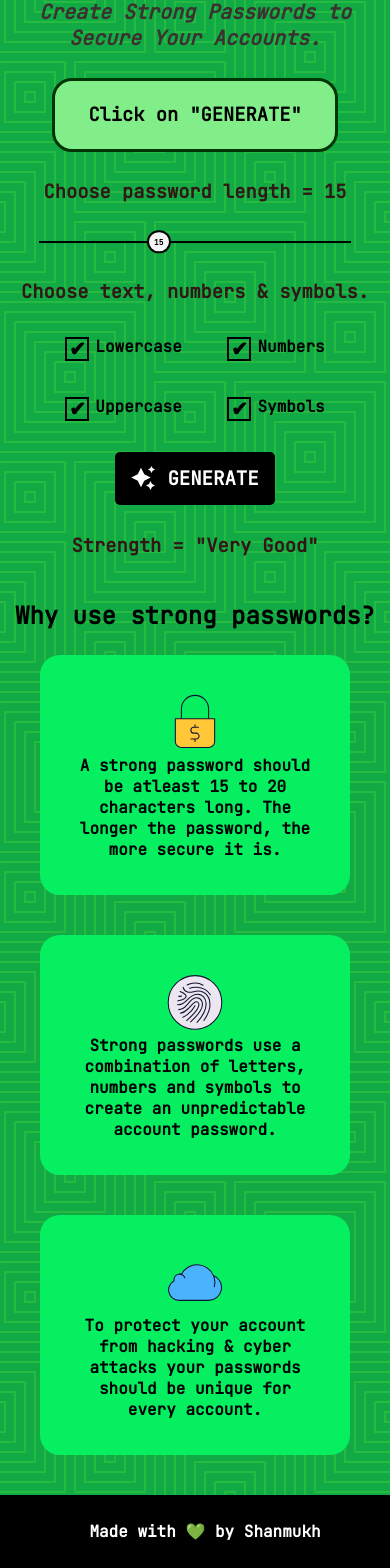
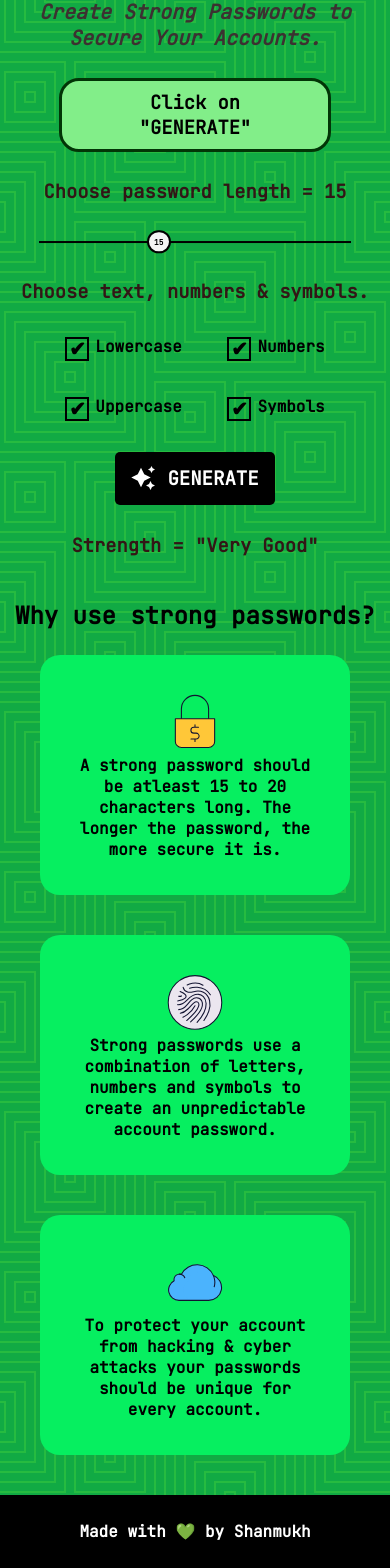
Before and after one commit to Shanmukh025/PassGen, a React (Vite) app: page / in a window 390 px wide. Shown: the part 245-1813 px from the top of the page. Built offline with nearby package versions, Linux system fonts and the light colour scheme.

Commit message:
Fixed navbar

```diff
--- a/src/App.css
+++ b/src/App.css
@@ -44,13 +44,16 @@ nav {
 }
 
 footer {
-  width: 100%;
+  max-width: 100%;
   background-color: black;
   color: #fff;
   padding: 10px;
   text-align: center;
 }
 
+.container{
+  max-width: 100%;
+}
 nav img {
   width: 50px;
   height: auto;
@@ -128,7 +131,7 @@ nav span {
     flex-direction: column;
   }
   .passwordbox{
-    max-width: 450px;
+    max-width: 400px;
   }
   nav{
     max-width: 100%;
@@ -146,14 +149,19 @@ nav span {
     font-size: 0px;
   }
   nav{
+    width: 100%;
     max-width: 100%;
   }
   footer{
-    width: 100%;
+    padding: 10px auto;
     max-width: 100%;
   }
   .passwordbox{
-    max-width: 250px;
+    max-width: 200px;
+  }
+  .copybtn{
+    margin-left: 155px;
+    position: relative;
   }
 }
 
--- a/src/components/header.jsx
+++ b/src/components/header.jsx
@@ -32,12 +32,12 @@ const Header = () => {
                 <div className="nav-buttons">
                     {isSmallScreen ? (
                         <>
-                            <button><a href='https://github.com/Shanmukh025/passgen' target='_blank' dangerouslySetInnerHTML={{ __html: githubIcon }}/></button>
+                            <button><a href='https://github.com/Shanmukh025/' target='_blank' dangerouslySetInnerHTML={{ __html: githubIcon }}/></button>
                             <button><a href='https://www.linkedin.com/in/shanmukh-anaparthi/' target='_blank' dangerouslySetInnerHTML={{ __html: linkedinIcon }}/></button>
                         </>
                     ) : (
                         <>
-                            <button><a href='https://github.com/Shanmukh025/passgen#readme' target='_blank'>Github</a></button>
+                            <button><a href='https://github.com/Shanmukh025/' target='_blank'>Github</a></button>
                             <button><a href='https://www.linkedin.com/in/shanmukh-anaparthi/' target='_blank'>LinkedIn</a></button>
                         </>
                     )}
```
